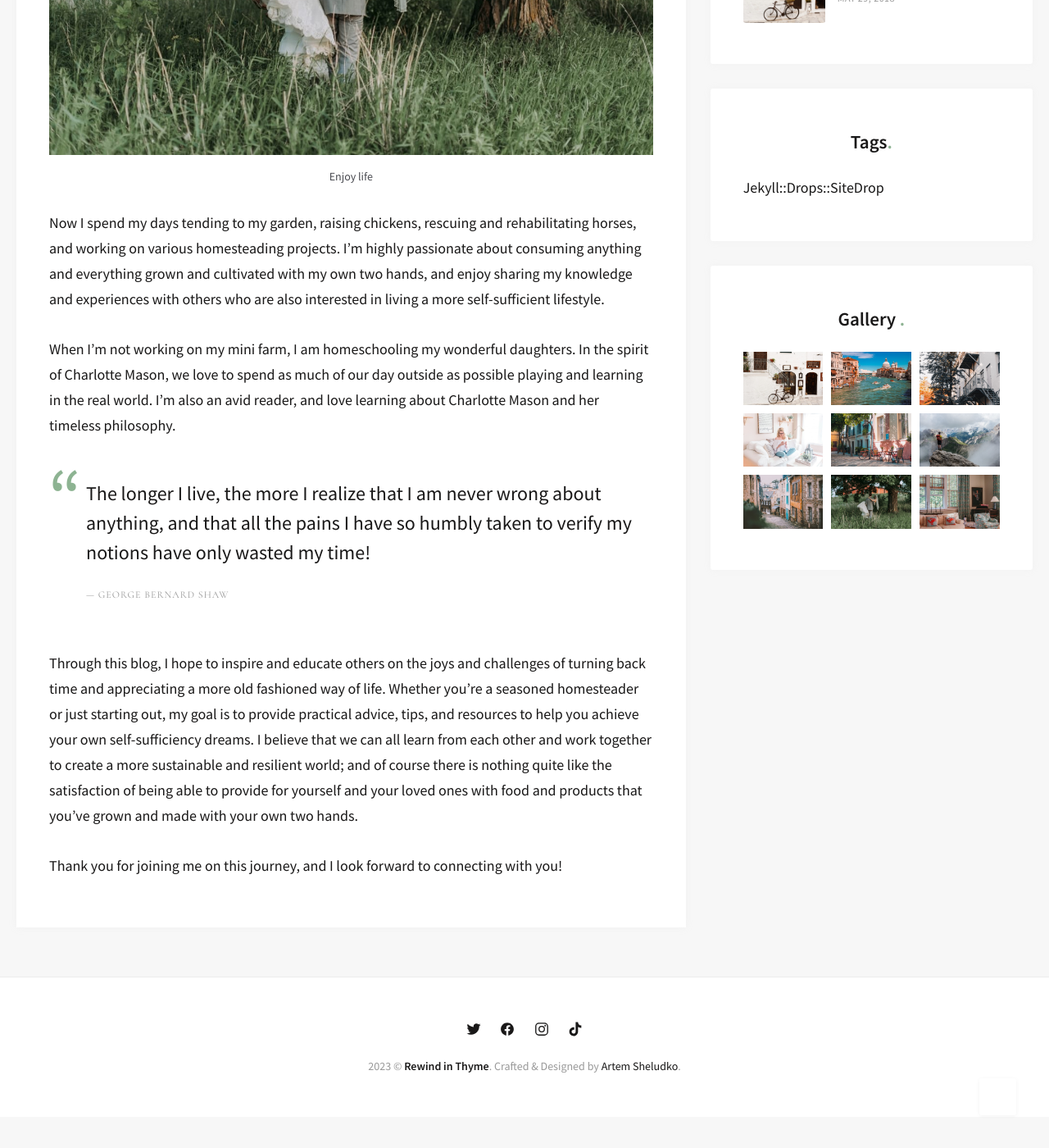
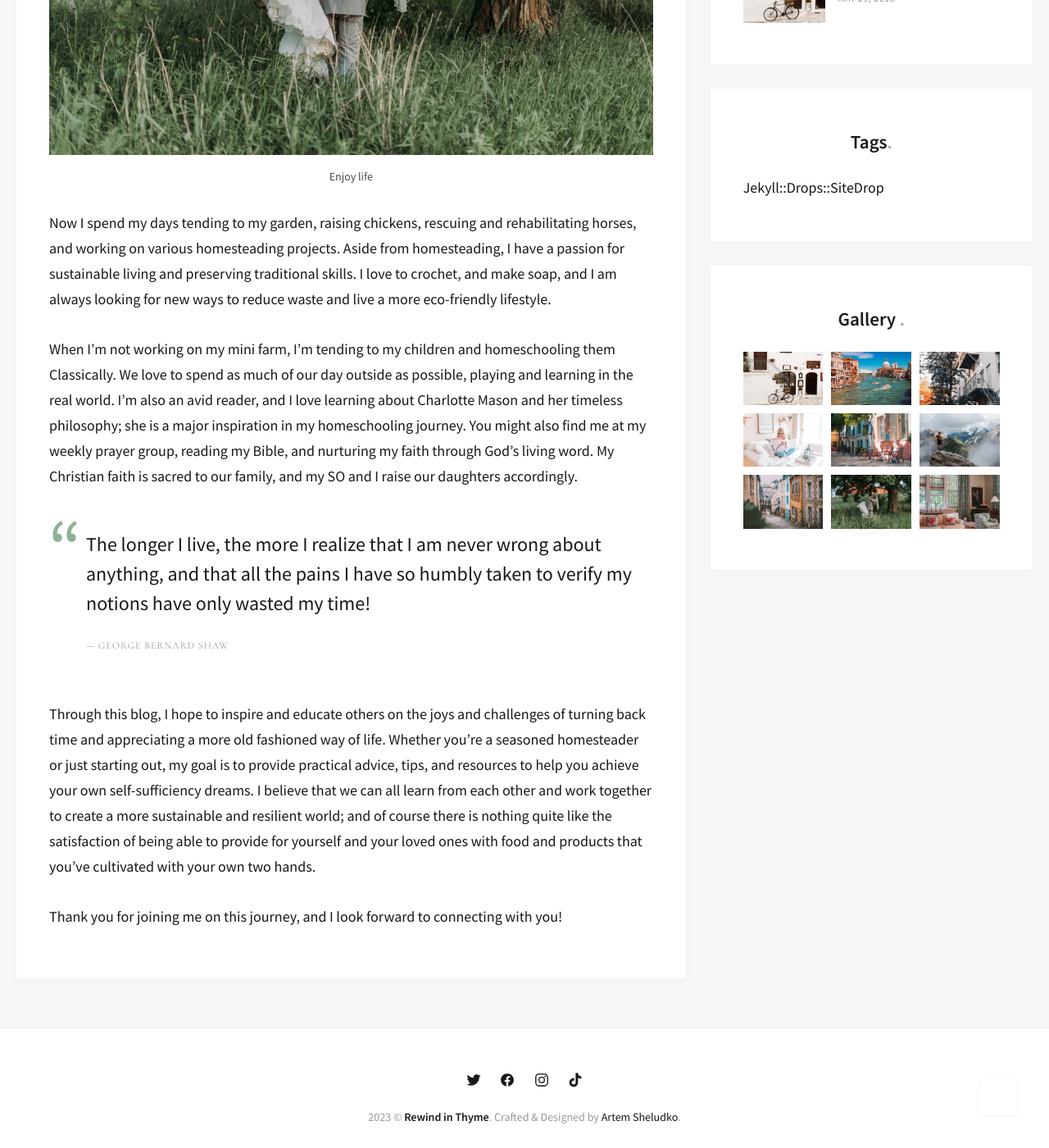
Before and after one commit to DJFriar/RewindInThyme, a Jekyll site: the page built from _pages/about.md, in a window 1280 px wide and 1400 px high, scrolled down 1442 px. Shown: the whole window at 82% size. Built offline with Jekyll 4.4.1, drawn with Linux system fonts in a browser that asks for light colours; before the commit the page ends 2804 px from its top, so only the background shows below that.

Commit message:
Udpated the About page

```diff
--- a/_pages/about.md
+++ b/_pages/about.md
@@ -12,13 +12,13 @@ I grew up in Southern California where everyone is always in a rush and convenie
 ![Enjoy life]({{site.baseurl}}/images/13.jpg)
 *Enjoy life*
 
-Now I spend my days tending to my garden, raising chickens, rescuing and rehabilitating horses, and working on various homesteading projects. I'm highly passionate about consuming anything and everything grown and cultivated with my own two hands, and enjoy sharing my knowledge and experiences with others who are also interested in living a more self-sufficient lifestyle.
+Now I spend my days tending to my garden, raising chickens, rescuing and rehabilitating horses, and working on various homesteading projects. Aside from homesteading, I have a passion for sustainable living and preserving traditional skills. I love to crochet, and make soap, and I am always looking for new ways to reduce waste and live a more eco-friendly lifestyle.
 
-When I'm not working on my mini farm, I am homeschooling my wonderful daughters. In the spirit of Charlotte Mason, we love to spend as much of our day outside as possible playing and learning in the real world. I’m also an avid reader, and love learning about Charlotte Mason and her timeless philosophy.
+When I'm not working on my mini farm, I’m tending to my children and homeschooling them Classically. We love to spend as much of our day outside as possible, playing and learning in the real world. I’m also an avid reader, and I love learning about Charlotte Mason and her timeless philosophy; she is a major inspiration in my homeschooling journey. You might also find me at my weekly prayer group, reading my Bible, and nurturing my faith through God’s living word. My Christian faith is sacred to our family, and my SO and I raise our daughters accordingly.
 
 > The longer I live, the more I realize that I am never wrong about anything, and that all the pains I have so humbly taken to verify my notions have only wasted my time!
 > <cite>George Bernard Shaw</cite>
 
-Through this blog, I hope to inspire and educate others on the joys and challenges of turning back time and appreciating a more old fashioned way of life. Whether you're a seasoned homesteader or just starting out, my goal is to provide practical advice, tips, and resources to help you achieve your own self-sufficiency dreams. I believe that we can all learn from each other and work together to create a more sustainable and resilient world; and of course there is nothing quite like the satisfaction of being able to provide for yourself and your loved ones with food and products that you've grown and made with your own two hands.
+Through this blog, I hope to inspire and educate others on the joys and challenges of turning back time and appreciating a more old fashioned way of life. Whether you're a seasoned homesteader or just starting out, my goal is to provide practical advice, tips, and resources to help you achieve your own self-sufficiency dreams. I believe that we can all learn from each other and work together to create a more sustainable and resilient world; and of course there is nothing quite like the satisfaction of being able to provide for yourself and your loved ones with food and products that you've cultivated with your own two hands.
 
 Thank you for joining me on this journey, and I look forward to connecting with you!
```
